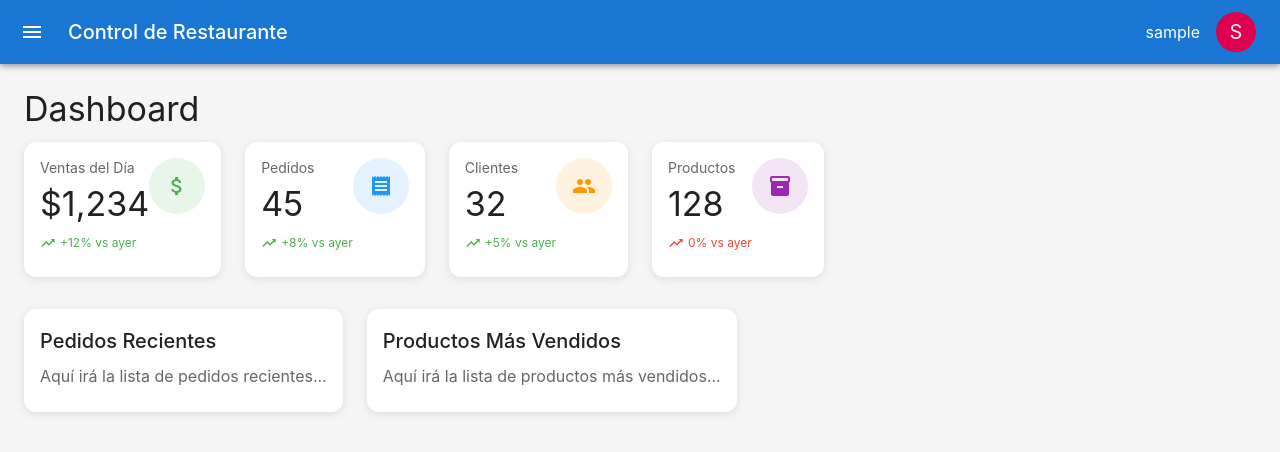
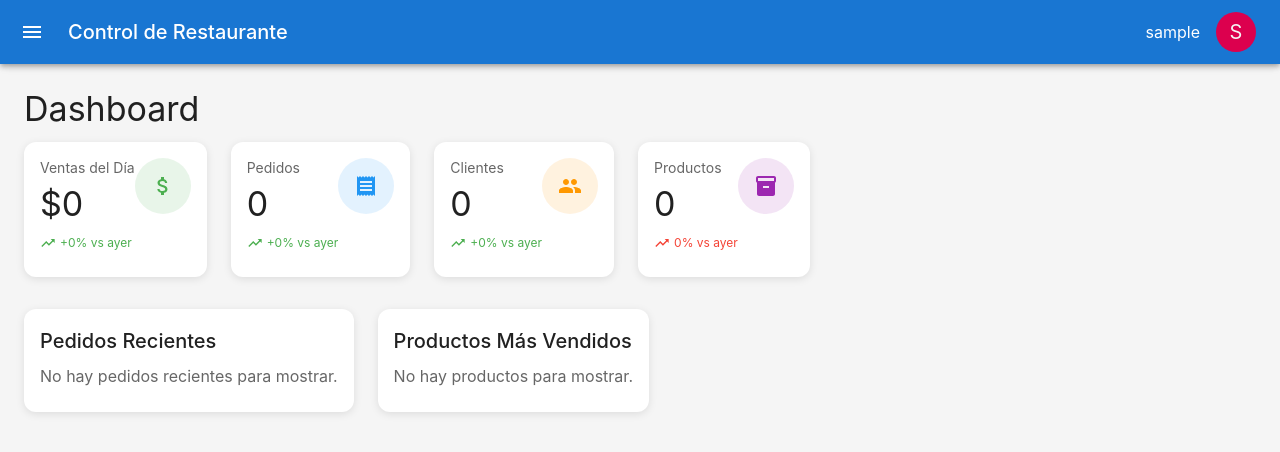
Before and after one commit to mateoz97/FrontAM, a React (Vite) app: page /dashboard/1 in a window 1280 px wide. Shown: the top 452 px of the page. Built offline with nearby package versions, Linux system fonts and the light colour scheme; sample sign-in values are in the browser's storage; the HTML template or start-up script is replaced by a standard one.

Commit message:
solucion de la recarga de landing

```diff
--- a/src/App.jsx
+++ b/src/App.jsx
@@ -11,6 +11,7 @@ import Register from './pages/Register';
 import SocialFeed from './pages/SocialFeed'; // Nueva página
 import Dashboard from './pages/Dashboard';
 import MainLayout from './layouts/MainLayout';
+import Loading from './components/Loading';
 
 // Componente para rutas protegidas
 const ProtectedRoute = ({ children }) => {
--- /dev/null
+++ b/src/components/Loading.jsx
@@ -0,0 +1,24 @@
+import React from 'react';
+import { Box, CircularProgress, Typography } from '@mui/material';
+
+const Loading = ({ message = 'Cargando...' }) => {
+  return (
+    <Box
+      sx={{
+        display: 'flex',
+        flexDirection: 'column',
+        alignItems: 'center',
+        justifyContent: 'center',
+        minHeight: '100vh',
+        gap: 2
+      }}
+    >
+      <CircularProgress size={48} />
+      <Typography variant="h6" color="textSecondary">
+        {message}
+      </Typography>
+    </Box>
+  );
+};
+
+export default Loading;
--- a/src/contexts/AuthContext.jsx
+++ b/src/contexts/AuthContext.jsx
@@ -46,11 +46,13 @@ const AuthProvider = ({ children }) => {
   }, [activeBusinessId]);
 
   const login = async (credentials) => {
+    console.log('Login attempt with:', credentials);
     try {
       const data = await authService.login(credentials);
-      setUser(data.user);
-      if (data.user.business) {
-        setActiveBusinessId(data.user.business);
+      console.log('Login response:', data);
+      // CAMBIO: Asegurarnos de que el usuario se establece correctamente
+      if (data.user) {
+        setUser(data.user);
       }
       return data;
     } catch (error) {
--- a/src/layouts/MainLayout.jsx
+++ b/src/layouts/MainLayout.jsx
@@ -82,7 +82,7 @@ function MainLayout() {
   const isMobile = useMediaQuery(theme.breakpoints.down('md'));
   const [open, setOpen] = useState(false);
 
-  // CAMBIO: Función para obtener el nombre completo del usuario
+  // Función para obtener el nombre completo del usuario
   const getUserFullName = () => {
     if (user?.first_name && user?.last_name) {
       return `${user.first_name} ${user.last_name}`;
@@ -90,7 +90,7 @@ function MainLayout() {
     return user?.username || 'Usuario';
   };
 
-  // CAMBIO: Función para obtener la inicial del avatar
+  // Función para obtener la inicial del avatar
   const getAvatarInitial = () => {
     if (user?.first_name) {
       return user.first_name[0].toUpperCase();
@@ -238,18 +238,14 @@ function MainLayout() {
           <Typography variant="h6" noWrap component="div" sx={{ flexGrow: 1 }}>
             Control de Restaurante
           </Typography>
-          <Fade in={!open} timeout={300}>
           <Box sx={{ display: 'flex', alignItems: 'center', gap: 2 }}>
-              {/* CAMBIO: Mostrar nombre completo en lugar de username */}
             <Typography variant="body1" sx={{ display: { xs: 'none', sm: 'block' } }}>
               {getUserFullName()}
             </Typography>
-              {/* CAMBIO: Usar la inicial del nombre para el avatar */}
             <Avatar sx={{ bgcolor: 'secondary.main' }}>
               {getAvatarInitial()}
             </Avatar>
           </Box>
-          </Fade>
         </Toolbar>
       </AppBar>
 
--- a/src/pages/Dashboard.jsx
+++ b/src/pages/Dashboard.jsx
@@ -19,28 +19,28 @@ import {
 const stats = [
   {
     title: 'Ventas del Día',
-    value: '$1,234',
+    value: '$0',
     icon: <MoneyIcon />,
     color: '#4CAF50',
-    trend: '+12%',
+    trend: '+0%',
   },
   {
     title: 'Pedidos',
-    value: '45',
+    value: '0',
     icon: <ReceiptIcon />,
     color: '#2196F3',
-    trend: '+8%',
+    trend: '+0%',
   },
   {
     title: 'Clientes',
-    value: '32',
+    value: '0',
     icon: <PeopleIcon />,
     color: '#FF9800',
-    trend: '+5%',
+    trend: '+0%',
   },
   {
     title: 'Productos',
-    value: '128',
+    value: '0',
     icon: <InventoryIcon />,
     color: '#9C27B0',
     trend: '0%',
@@ -110,7 +110,7 @@ function Dashboard() {
                 Pedidos Recientes
               </Typography>
               <Typography color="textSecondary">
-                Aquí irá la lista de pedidos recientes...
+                No hay pedidos recientes para mostrar.
               </Typography>
             </CardContent>
           </Card>
@@ -122,7 +122,7 @@ function Dashboard() {
                 Productos Más Vendidos
               </Typography>
               <Typography color="textSecondary">
-                Aquí irá la lista de productos más vendidos...
+                No hay productos para mostrar.
               </Typography>
             </CardContent>
           </Card>
--- a/src/services/api.js
+++ b/src/services/api.js
@@ -12,7 +12,8 @@ const api = axios.create({
 // Interceptor para tokens
 api.interceptors.request.use(
   (config) => {
-    const token = localStorage.getItem('access_token');
+    // CAMBIO: Usar 'token' en lugar de 'access_token'
+    const token = localStorage.getItem('token');
     if (token) {
       config.headers.Authorization = `Bearer ${token}`;
     }
@@ -29,8 +30,9 @@ api.interceptors.response.use(
   async (error) => {
     if (error.response?.status === 401) {
       // Token expirado o inválido
-      localStorage.removeItem('access_token');
-      localStorage.removeItem('refresh_token');
+      localStorage.removeItem('token');
+      localStorage.removeItem('refreshToken');
+      localStorage.removeItem('user');
       window.location.href = '/login';
     }
     return Promise.reject(error);
```
Lines whose indentation alone changed are shown as unchanged.
